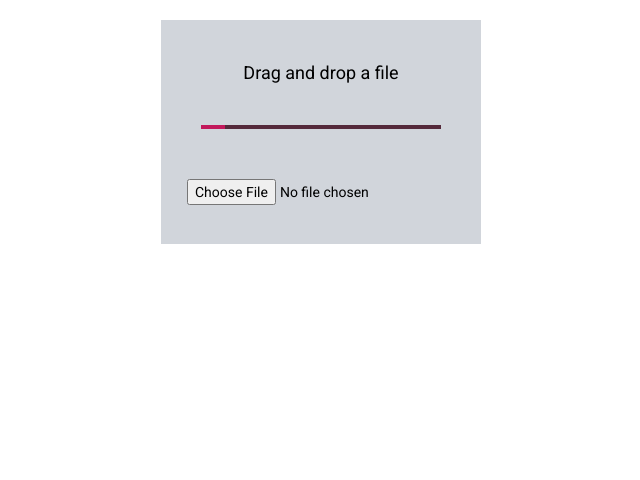
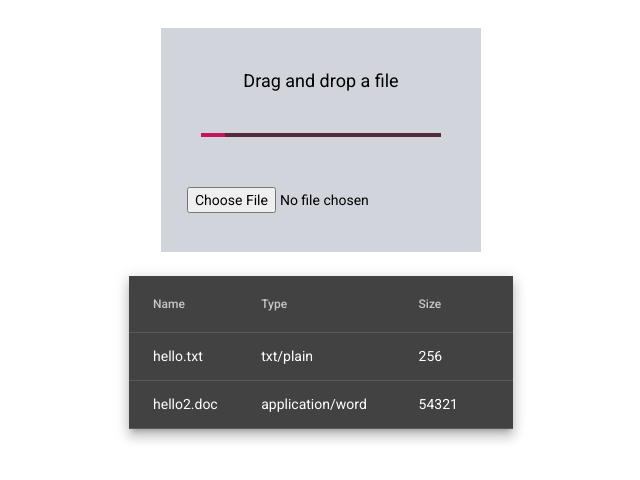
Before and after one commit to futoruma/angular-file-upload, an Angular app: page / in a window 1280 px wide. Shown: the top 480 px of the page, without its empty margins (319-959 px from the left). Built offline with nearby package versions, Linux system fonts and the light colour scheme; no server answers.

Commit message:
added a table component

```diff
--- /dev/null
+++ b/src/app/components/table/table.component.html
@@ -0,0 +1,22 @@
+<table mat-table [dataSource]="dataSource" class="mat-elevation-z8 w-96">
+  <!-- Name Column -->
+  <ng-container matColumnDef="name">
+    <th mat-header-cell *matHeaderCellDef>Name</th>
+    <td mat-cell *matCellDef="let file">{{ file.name }}</td>
+  </ng-container>
+
+  <!-- Type Column -->
+  <ng-container matColumnDef="type">
+    <th mat-header-cell *matHeaderCellDef>Type</th>
+    <td mat-cell *matCellDef="let file">{{ file.type }}</td>
+  </ng-container>
+
+  <!-- Size Column -->
+  <ng-container matColumnDef="size">
+    <th mat-header-cell *matHeaderCellDef>Size</th>
+    <td mat-cell *matCellDef="let file">{{ file.size }}</td>
+  </ng-container>
+
+  <tr mat-header-row *matHeaderRowDef="displayedColumns"></tr>
+  <tr mat-row *matRowDef="let row; columns: displayedColumns"></tr>
+</table>
--- /dev/null
+++ b/src/app/components/table/table.component.ts
@@ -0,0 +1,19 @@
+import { Component, OnInit } from '@angular/core';
+import { UploadedFile } from 'src/app/interfaces/uploadedFile';
+
+@Component({
+  selector: 'app-table',
+  templateUrl: './table.component.html',
+  styleUrls: [],
+})
+export class TableComponent implements OnInit {
+  dataSource: Array<UploadedFile> = [
+    { name: 'hello.txt', type: 'txt/plain', size: 256 },
+    { name: 'hello2.doc', type: 'application/word', size: 54321 },
+  ];
+  displayedColumns: string[] = ['name', 'type', 'size'];
+
+  constructor() {}
+
+  ngOnInit(): void {}
+}
--- a/src/app/components/upload/upload.component.html
+++ b/src/app/components/upload/upload.component.html
@@ -1,6 +1,7 @@
+<div class="flex flex-col items-center">
   <div
     appUploadzone
-  class="bg-gray-300 flex flex-col items-center justify-around p-5 mt-5 w-80 h-56"
+    class="bg-gray-300 flex flex-col items-center justify-around p-5 mt-7 w-80 h-56"
     (hovered)="toggleHover($event)"
     (dropped)="startUpload($event)"
     [ngClass]="{ 'bg-gray-100': isHovering }"
@@ -16,3 +17,8 @@
       <input type="file" (change)="startUpload($event)" />
     </div>
   </div>
+
+  <div class="mt-6">
+    <app-table></app-table>
+  </div>
+</div>
--- a/src/app/components/upload/upload.component.ts
+++ b/src/app/components/upload/upload.component.ts
@@ -16,13 +16,14 @@ export class UploadComponent implements OnInit {
     this.isHovering = event;
   }
 
-  startUpload(event: any | FileList) {
+  startUpload(event: any) {
+    let curFile;
     if (event.type === "change") {
-      console.log("file selected");
+      curFile = event.target.files[0];
     } else {
-      console.log("file dropped");
+      curFile = event.dataTransfer.files[0];
     }
-    //const file = event.item(0);
+    console.log(curFile);
 
     // if (file?.type.split('/')[0] === 'video') {
     //   console.error('video files are not supported');
--- /dev/null
+++ b/src/app/interfaces/uploadedFile.ts
@@ -0,0 +1,5 @@
+export interface UploadedFile {
+    name: string;
+    type: string;
+    size: number;
+}
```
Also changed, not shown: src/app/app.module.ts (+6 -2 lines). Lines whose indentation alone changed are shown as unchanged.
